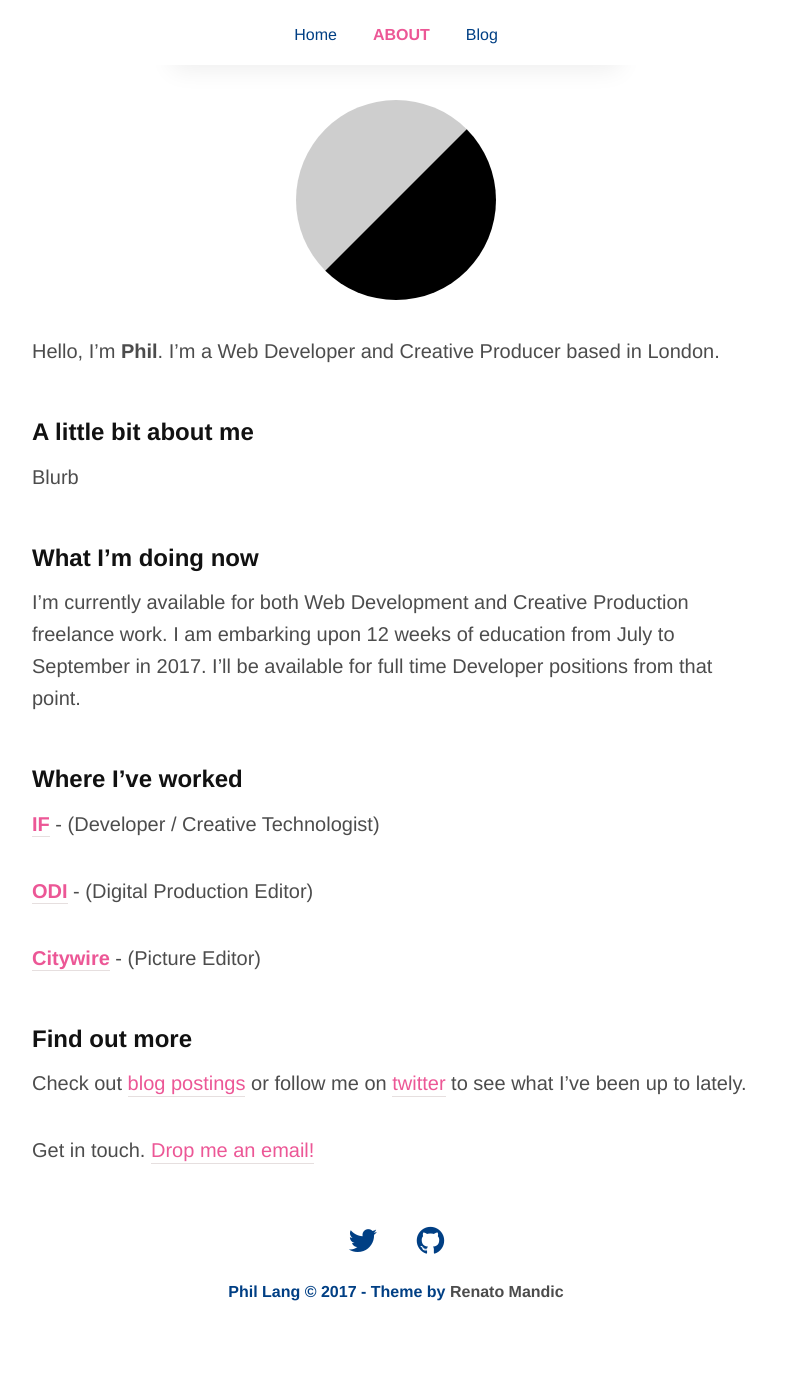
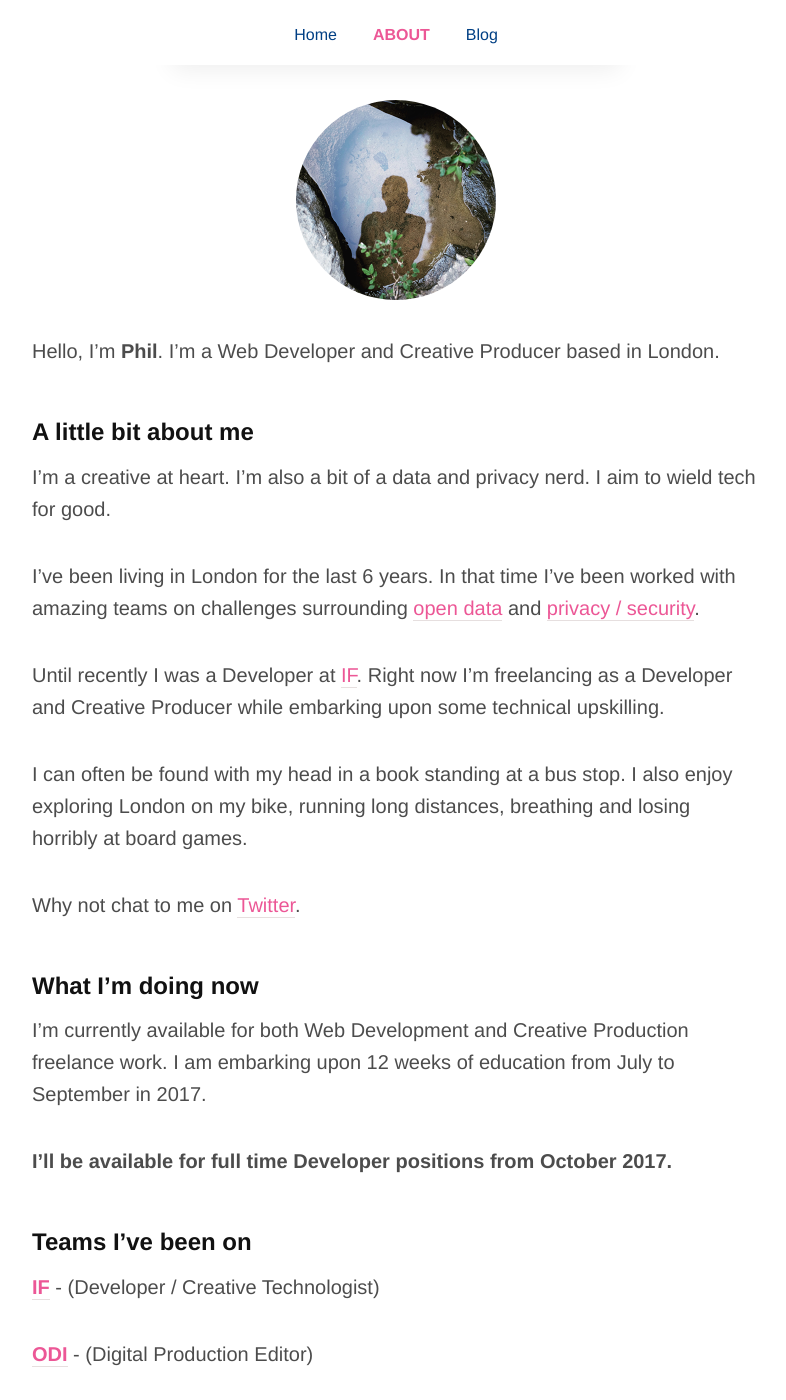
Before and after one commit to langphil/langp.me, a Jekyll site: the page built from about.md, in a window 1280 px wide and 1400 px high. Shown: the whole window, without its empty margins (244-1030 px from the left). Built offline with Jekyll 4.4.1, drawn with Linux system fonts in a browser that asks for light colours; nearby versions of some CDN libraries.

Commit message:
updated copy and image on the 'about' page, also changed title on the 'landing' page to 'developer'

```diff
--- a/_sass/_about.scss
+++ b/_sass/_about.scss
@@ -1,7 +1,7 @@
 .my-img-about {
 	height: 200px;
 	width: 200px;
-	background: url(../img/RM-BL.svg);
+	background: url(../img/profile.jpg);
 	background-size: cover;
 	border-radius: 50%;
 	border: 0;
--- a/about.md
+++ b/about.md
@@ -8,13 +8,22 @@ permalink: /about/
 Hello, I'm **Phil**. I'm a Web Developer and Creative Producer based in London.
 
 #### A little bit about me
-Blurb
+I'm a creative at heart. I'm also a bit of a data and privacy nerd. I aim to wield tech for good.
+
+I've been living in London for the last 6 years. In that time I've been worked with amazing teams on challenges surrounding [open data](https://theodi.org/ "Open Data Institute") and [privacy / security](https://projectsbyif.com/ "Projects by IF").
+
+Until recently I was a Developer at [IF](https://projectsbyif.com/ "Projects by IF"). Right now I'm freelancing as a Developer and Creative Producer while embarking upon some technical upskilling.
+
+I can often be found with my head in a book standing at a bus stop. I also enjoy exploring London on my bike, running long distances, breathing and losing horribly at board games.
+
+Why not chat to me on [Twitter](http://www.twitter.com/{{ site.twitter_username }}).
 
 ####  What I'm doing now
-I'm currently available for both Web Development and Creative Production freelance work. I am embarking upon 12 weeks of education from July to September in 2017. I'll be available for full time Developer positions from that point.
+I'm currently available for both Web Development and Creative Production freelance work. I am embarking upon 12 weeks of education from July to September in 2017.
 
-#### Where I've worked
+**I'll be available for full time Developer positions from October 2017.**
 
+#### Teams I've been on
 
 **[IF](https://projectsbyif.com/ "Projects by IF")** - (Developer / Creative Technologist)
 
@@ -24,6 +33,6 @@ I'm currently available for both Web Development and Creative Production freelan
 
 #### Find out more
 
-Check out [blog postings]( {{ "/blog" | prepend: site.baseurl }} ) or follow me on [twitter](http://www.twitter.com/{{ site.twitter_username }}) to see what I've been up to lately.
+Check out [blog posts]( {{ "/blog" | prepend: site.baseurl }} ) or follow me on [Twitter](http://www.twitter.com/{{ site.twitter_username }}) to see what I've been up to lately.
 
 Get in touch. <a href="mailto:{{ site.email }}">Drop me an email!</a>
--- a/index.html
+++ b/index.html
@@ -1,7 +1,7 @@
 ---
 layout: landing
 ---
-  <h1 class="l-title"><strong>Creative</strong> | <strong>Web Developer</strong></h1>
+  <h1 class="l-title"><strong>Creative</strong> | <strong>Developer</strong></h1>
 
 
 <div class="my-img"></div>
```
Also changed, not shown: img/profile.jpg (added).
